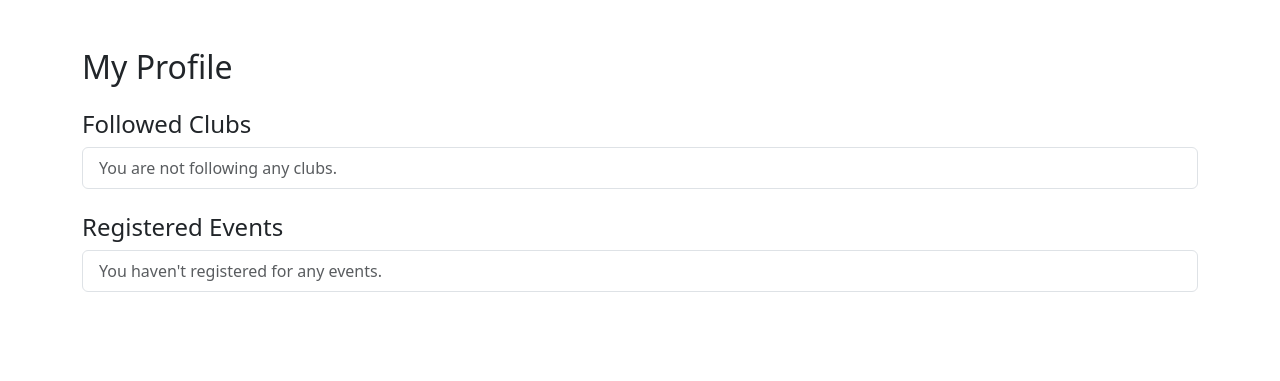
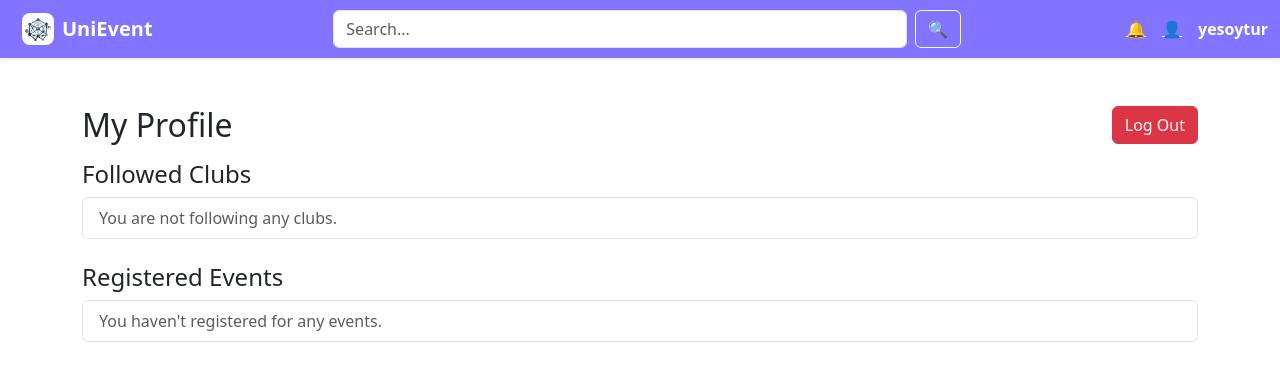
Before and after one commit to Project-UniEvent/UniEvent, a Django app: page /profile/ in a window 1280 px wide. Shown: the top 381 px of the page. Run offline with Django 5.2, Linux system fonts and the light colour scheme; a user stored in the database is signed in; data that the repository does not hold is empty.

Commit message:
log-in and profile templates updated

```diff
--- a/unievent/urls.py
+++ b/unievent/urls.py
@@ -1,45 +1,30 @@
-"""
-URL configuration for unievent project.
-
-The `urlpatterns` list routes URLs to views. For more information please see:
-    https://docs.djangoproject.com/en/5.1/topics/http/urls/
-Examples:
-Function views
-    1. Add an import:  from my_app import views
-    2. Add a URL to urlpatterns:  path('', views.home, name='home')
-Class-based views
-    1. Add an import:  from other_app.views import Home
-    2. Add a URL to urlpatterns:  path('', Home.as_view(), name='home')
-Including another URLconf
-    1. Import the include() function: from django.urls import include, path
-    2. Add a URL to urlpatterns:  path('blog/', include('blog.urls'))
-"""
+from django.contrib import admin
 from django.urls import path
-from django.contrib import admin
+from django.contrib.auth import views as auth_views
 from unievent_event_app import views
 
 urlpatterns = [
-    # Home page
     path('', views.home_page, name='home'),
-
-    # Admin panel
     path('admin/', admin.site.urls),
 
-    # Event registration (for Students)
+    # Event İşlemleri
     path('event/<int:event_id>/register/', views.register_to_event, name='register_event'),
-
-    # Event CRUD (for School Clubs and Departments)
     path('events/create/', views.create_event, name='create_event'),
     path('events/', views.my_events, name='my_events'),
     path('events/<int:event_id>/edit/', views.update_event, name='edit_event'),
     path('events/<int:event_id>/delete/', views.delete_event, name='delete_event'),
 
-    # Announcement CRUD (for School Clubs and Departments)
+    # Announcement İşlemleri
     path('announcements/create/', views.create_announcement, name='create_announcement'),
     path('announcements/', views.my_announcements, name='my_announcements'),
     path('announcements/<int:announcement_id>/edit/', views.update_announcement, name='edit_announcement'),
     path('announcements/<int:announcement_id>/delete/', views.delete_announcement, name='delete_announcement'),
 
-    # Profile
+    # Profil Sayfası
     path('profile/', views.profile_view, name='profile'),
+
+    # Authentication
+    path('accounts/login/', auth_views.LoginView.as_view(template_name='login.html'), name='login'),
+    path('accounts/logout/', auth_views.LogoutView.as_view(next_page='/'), name='logout'),
+
 ]
--- a/unievent_event_app/templates/profile.html
+++ b/unievent_event_app/templates/profile.html
@@ -4,13 +4,59 @@
 <head>
     <meta charset="UTF-8">
     <meta name="viewport" content="width=device-width, initial-scale=1.0">
-    <title>User Profile</title>
+    <title>User Profile - UniEvent</title>
     <link href="https://cdn.jsdelivr.net/npm/bootstrap@5.3.0/dist/css/bootstrap.min.css" rel="stylesheet">
+    <style>
+        .navbar-custom {
+            background-color: #8274FF !important;
+        }
+        .navbar-custom .navbar-brand {
+            color: white !important;
+            margin-left: 10px;
+        }
+        .navbar-custom .navbar-brand img {
+            border-radius: 8px;
+        }
+    </style>
 </head>
 <body>
 
+<!-- Top Navbar -->
+<nav class="navbar navbar-expand-lg navbar-custom shadow-sm">
+  <div class="container-fluid">
+    <a class="navbar-brand fw-bold d-flex align-items-center" href="/">
+      <img src="{% static 'images/unievent_logo.jpg' %}" alt="Logo" width="32" height="32" class="me-2">
+      UniEvent
+    </a>
+    <form class="d-flex mx-auto w-50">
+      <input class="form-control me-2" type="search" placeholder="Search...">
+      <button class="btn btn-outline-light" type="submit">🔍</button>
+    </form>
+    <div class="d-flex align-items-center">
+      <a href="#" class="me-3 text-white">🔔</a>  <!-- 🔔 Notification simgesi -->
+
+      {% if user.is_authenticated %}
+        <a href="/profile/" class="me-3 text-white">👤</a>
+        <span class="text-white fw-bold">{{ user.username }}</span>  <!-- sadece yazı -->
+      {% else %}
+        <a href="/accounts/login/" class="me-3 text-white">👤</a>
+        <a class="btn btn-outline-light" href="/accounts/login/">Log in</a>
+      {% endif %}
+    </div>
+  </div>
+</nav>
+
+<!-- Profile Content -->
 <div class="container mt-5">
-    <h2 class="mb-4">My Profile</h2>
+    <div class="d-flex justify-content-between align-items-center mb-3">
+        <h2 class="mb-0">My Profile</h2>
+        {% if user.is_authenticated %}
+        <form action="{% url 'logout' %}" method="post" style="display:inline;">
+          {% csrf_token %}
+          <button class="btn btn-danger" type="submit">Log Out</button>
+        </form>
+        {% endif %}
+    </div>
 
     <!-- Followed Clubs -->
     <h4>Followed Clubs</h4>
@@ -29,8 +75,7 @@
             {% for reg in registrations %}
                 <li class="list-group-item d-flex justify-content-between align-items-center">
                     <span>
-                        <strong>{{ reg.event.title }}</strong>
-                        <br>
+                        <strong>{{ reg.event.title }}</strong><br>
                         <small>{{ reg.event.date|date:"F j, Y, g:i a" }}</small>
                     </span>
                     <span class="badge bg-primary rounded-pill">Registered</span>
```
Also changed, not shown: unievent/settings.py (+8 -30 lines), unievent_event_app/templates/home.html (+9 -3 lines), unievent_event_app/templates/login.html (added, +68 -0 lines), db.sqlite3.
